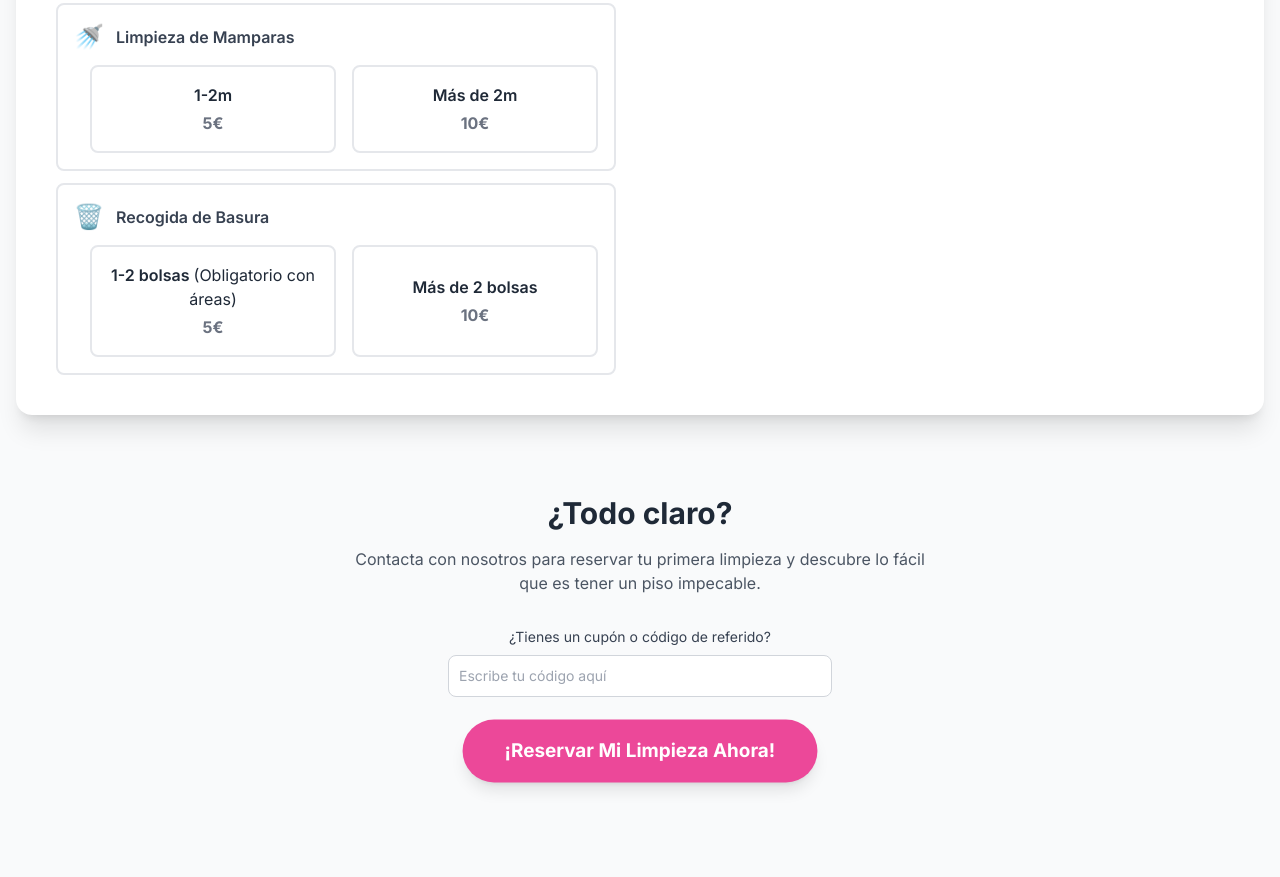
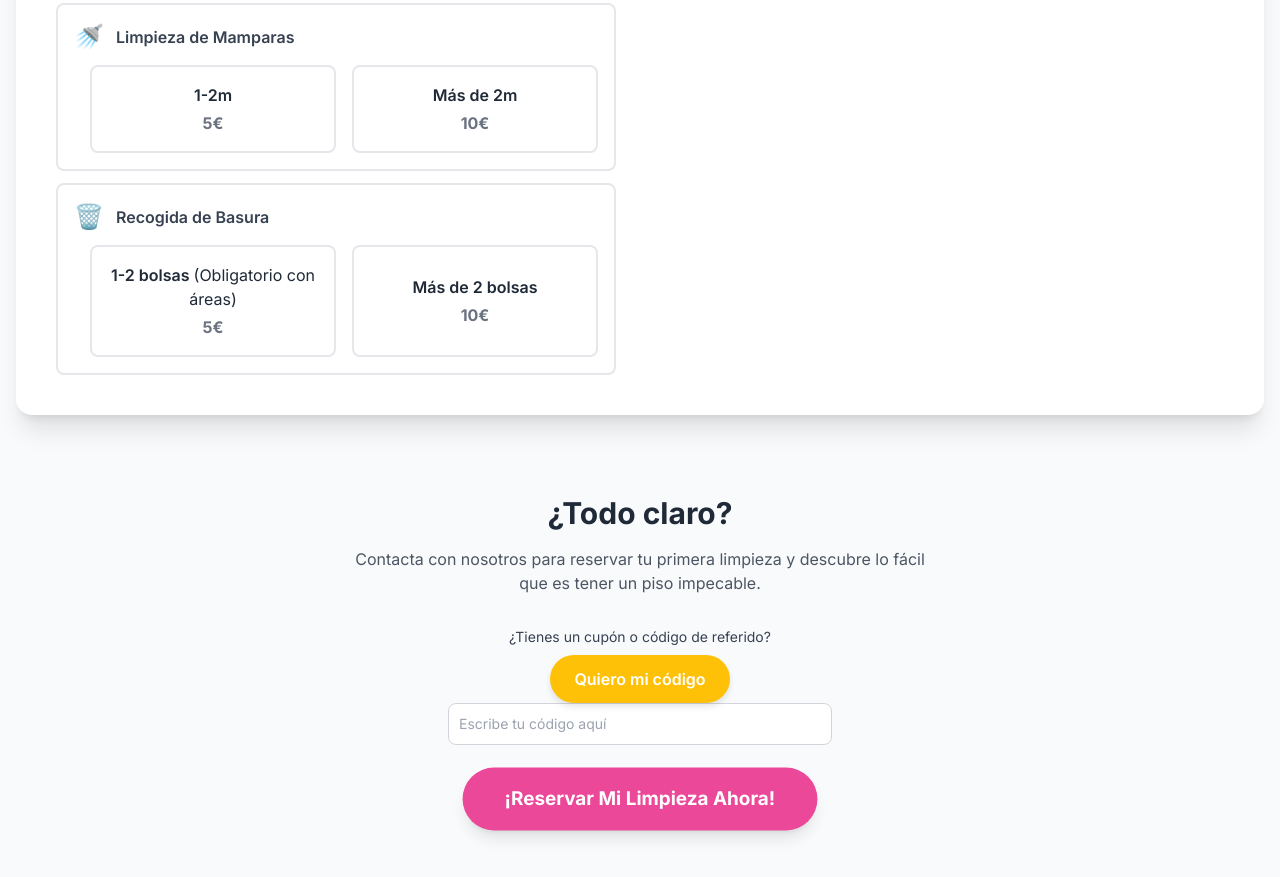
Before and after one commit to teechounamano/calculadora-limpieza10, a plain HTML site: page index.html in a window 1280 px wide. Shown: the part 1873-2750 px from the top of the page. Drawn offline with nearby package versions, Linux system fonts and the light colour scheme.

Commit message:
Add files via upload
Calculadora+QuieroCodigo

```diff
--- a/index.html
+++ b/index.html
@@ -478,6 +478,54 @@
             <!-- Campo de Cupón/Código en la vista principal -->
             <div class="max-w-sm mx-auto mb-6">
                 <label for="main-coupon-code" class="block mb-2 text-sm font-medium text-gray-700">¿Tienes un cupón o código de referido?</label>
+
+				 <!--CODIGO BOTON-->
+<a class="button" href="https://teechounamano.github.io/activar-referido/" title="Buy Now">Quiero mi código</a>
+
+
+<!-- CSS -->
+<style>
+  .button-container {
+    display: flex;
+    justify-content: center;
+    margin: 20px 0; /* Espaciado opcional arriba y abajo */
+  }
+
+  .button {
+    display: inline-block;
+    padding: 12px 24px;
+    font-family: 'Inter', sans-serif;
+    font-weight: 600;
+    font-size: 16px;
+    color: #ffffff;
+    background-color: #FFC107; /* Color amarillo basado en la imagen */
+    border: none;
+    border-radius: 9999px; /* Bordes extremadamente redondeados */
+    cursor: pointer;
+    text-decoration: none;
+    transition: background-color 0.3s ease, transform 0.2s ease;
+    box-shadow: 0 4px 6px rgba(0, 0, 0, 0.1);
+  }
+
+  .button:hover {
+    background-color: #FFA000; /* Tono más oscuro para el hover */
+    transform: translateY(-2px);
+  }
+
+  .button:active {
+    transform: translateY(0);
+    box-shadow: 0 2px 4px rgba(0, 0, 0, 0.1);
+  }
+
+  .button:focus {
+    outline: none;
+    box-shadow: 0 0 0 3px rgba(255, 193, 7, 0.5); /* Color de enfoque basado en el amarillo */
+  }
+</style>
+<!-- END CODIGO BOTON-->
+
+
+
                 <input type="text" id="main-coupon-code" class="bg-white border border-gray-300 text-gray-900 text-sm rounded-lg focus:ring-blue-500 focus:border-blue-500 block w-full p-2.5" placeholder="Escribe tu código aquí">
             </div>
 
```
